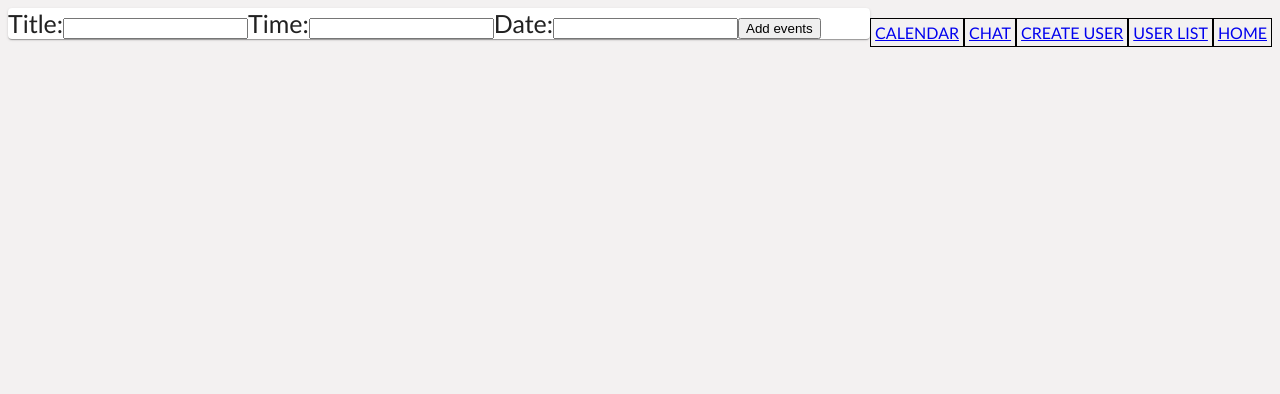
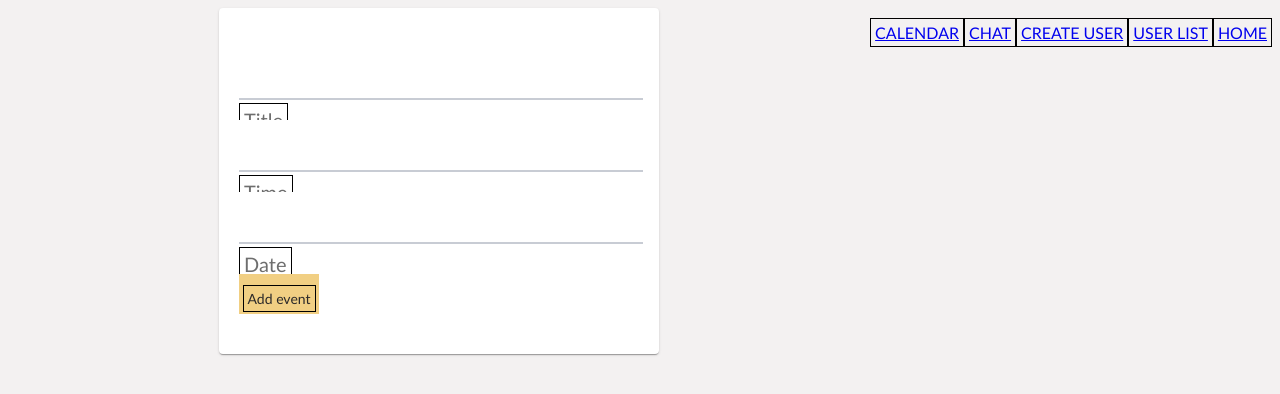
Before and after one commit to uliaka/react-garden-app, a React (Create React App) app in the folder client/: page /calendar in a window 1280 px wide. Both pictures are taken after a click on the element "Add event". Shown: the top 394 px of the page. Built offline with nearby package versions, Linux system fonts and the light colour scheme.

Commit message:
Design add event form

```diff
--- a/client/src/components/MyCalendar/MyCalendar.css
+++ b/client/src/components/MyCalendar/MyCalendar.css
@@ -43,18 +43,87 @@ body {
   cursor: pointer;
 }
 
+.add-event {
+  position: absolute;
+  cursor: pointer;
+  height: 40px;
+  width: 80px;
+  margin: 30px 20px 20px 0;
+}
+
 .btn {
+  font-family: inherit;
   display: block;
   position: relative;
   overflow: hidden;
   text-decoration: none;
-  color: black;
+  color: rgb(43, 41, 41);
   font-size: 14px;
   text-align: center;
   background: rgb(241, 207, 131);
 }
 
 .btn span {
-    position: relative;
-    top: 11px;
-  }
+  position: relative;
+  top: 11px;
+}
+
+.form-add-event {
+  width: 30%;
+  min-width: 400px;
+  position: relative;
+  margin-left: auto;
+  margin-right: auto;
+  padding: 20px;
+  text-align: left;
+}
+
+.input-event {
+  position: relative;
+  margin: auto;
+  width: 100%;
+  max-width: 280px;
+}
+.input-event .label {
+  position: absolute;
+  left: 0;
+  font-size: 20px;
+  color: #6e6e6e;
+  margin-top: 3px;
+}
+.input-event .border {
+  position: absolute;
+  bottom: -15px;
+  left: 0;
+  height: 2px;
+  width: 100%;
+  background: #07f;
+  transform: scaleX(0);
+  transform-origin: 0 0;
+  transition: all 0.15s ease;
+}
+.input-event input {
+  width: 100%;
+  border: 0;
+  margin-top: 20px;
+  font-family: inherit;
+  height: 48px;
+  font-size: 16px;
+  font-weight: 500;
+  border-bottom: 2px solid #c8ccd4;
+}
+.input-event input:hover {
+  background-color: rgba(34,50,84,0.03);
+}
+
+.input-event input:focus {
+  background-color: none;
+  outline: none;
+}
+.input-eventinput:focus + span {
+  color: #07f;
+  transform: translateY(-26px) scale(0.75);
+}
+.input-event input:focus + span + .border {
+  transform: scaleX(1);
+}
--- a/client/src/components/MyCalendar/MyCalendar.js
+++ b/client/src/components/MyCalendar/MyCalendar.js
@@ -205,44 +205,47 @@ class Events extends React.Component {
   render() {
     //let date = moment(this.state.date, "DD-MM-YYYY").format("DD-MM-YYYY");
     return (
-      <Card>
-        <form onSubmit={this.handleSubmit} className="form-add-event">
-          <label>
-            Title:
+      <Card className="form-add-event">
+        <form onSubmit={this.handleSubmit}>
+          <label className="input-event">
             <input
               type="text"
               name="title"
               value={this.state.title}
               onChange={this.handleInputChange}
             />
+            <span className="label">Title</span>
+            <span className="border"></span>
           </label>
-          <label>
-            Time:
-          </label>
+          <label className="input-event">
             <input
               type="text"
               name="time"
               value={this.state.time}
               onChange={this.handleInputChange}
             />
-          <label>
-            Date:
+            <span className="label">Time</span>
+            <span className="border"></span>
+          </label>
+          <label className="input-event">
             <input
               type="text"
               name="date"
               value={this.state.date}
               onChange={this.handleInputChange}
             />
-            <button
+            <span className="label">Date</span>
+            <span className="border"></span>
+            </label>
+            <div className="add-event btn"
               type='submit'
               onClick={() => {
                 this.props.onAddEvents(this.state)
                 this.props.closeAddEventsForm()
               }}
             >
-              Add events
-            </button>
-          </label>
+              <span>Add event </span>
+            </div>
         </form>
       </Card>
     );
```
Lines whose indentation alone changed are shown as unchanged.
